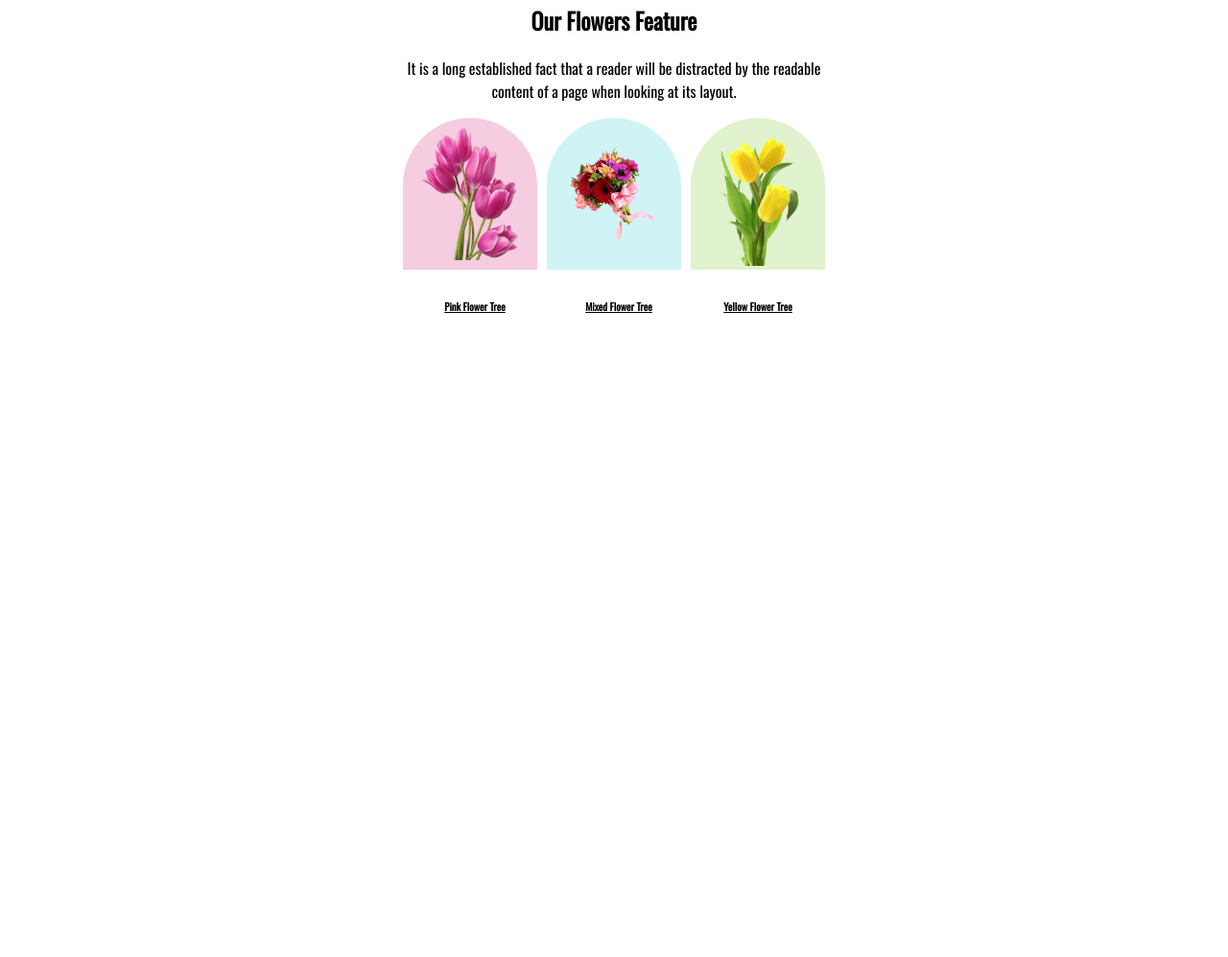
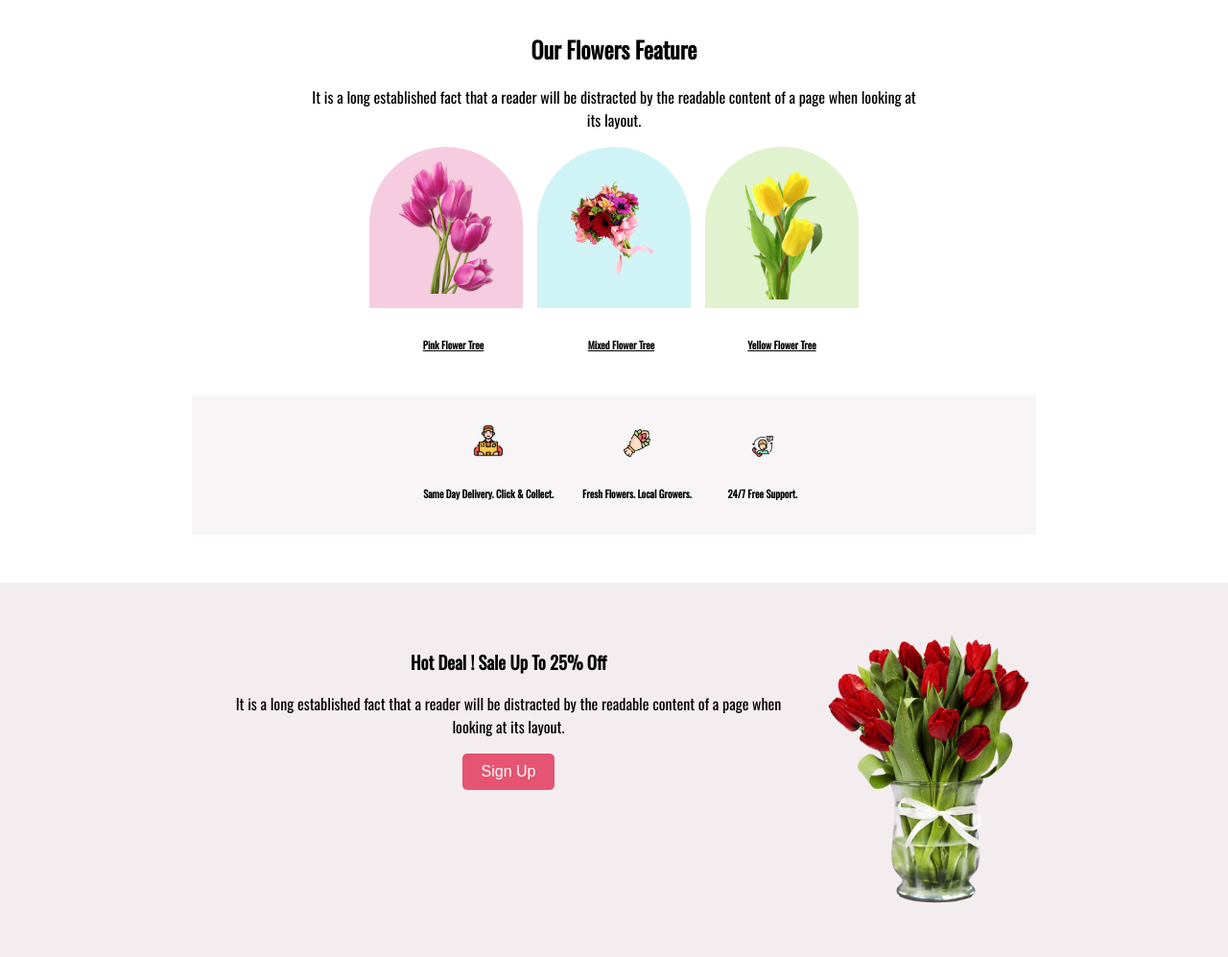
Before and after one commit to pkb1981/flower-shop-2023, a plain HTML site: page index.html in a window 1280 px wide. Shown: the part 362-1359 px from the top of the page at 96% size. Before the commit the page ends 800 px from the top, so only its background shows below. Drawn offline with nearby package versions, Linux system fonts and the light colour scheme.

Commit message:
hot deals section

```diff
--- a/index.html
+++ b/index.html
@@ -51,8 +51,41 @@
                         <h6>Yellow Flower Tree</h6>
                     </u>
                 </div>
+            </div>
+        </section>
+        <!-- activities section -->
+        <section>
+            <div class="support">
+                <div>
+                    <img src="./images/ac-1.png" alt="">
+                    <h6>Same Day Delivery. Click & Collect.</h6>
+                </div>
+                <div>
+                    <img src="./images/ac-2.png" alt="">
+                    <h6>Fresh Flowers. Local Growers.</h6>
+                </div>
+                <div>
+                    <img src="./images/ac-3.png" alt="">
+                    <h6>24/7 Free Support.</h6>
+                </div>
+            </div>
+        </section>
+        <!-- Hot deals section -->
+        <section>
+            <div class="hot-deals">
+                <div class="deals-text">
+                    <h3>Hot Deal ! Sale Up To 25% Off</h3>
+                    <p>It is a long established fact that a reader will be distracted by the readable content of a page
+                        when
+                        looking at its layout.</p>
+                    <button class="flower-button">Sign Up</button>
+                </div>
+                <img width="25%" class="deal-pic" src="./images/deal.png" alt="">
+            </div>
+        </section>
+        <!-- instagram section -->
+        <section>
 
-            </div>
         </section>
     </main>
 </body>
--- a/style.css
+++ b/style.css
@@ -10,6 +10,7 @@ body {
     display: flex;
     background-color: #f5e5e9;
     gap: 50px;
+    margin-bottom: 50px;
 }
 
 .banner-content {
@@ -32,17 +33,13 @@ body {
 }
 
 /* MAIN SECTION--FEATURE */
-main {
-    max-width: 1140px;
-    margin: 0 auto;
-}
 
 .feature-text {
     text-align: center;
 }
 
 .feature-text p {
-    padding: 0 30%;
+    padding: 0 25%;
 }
 
 .feature-flower {
@@ -58,23 +55,51 @@ main {
 
 #flower1 {
     background-color: #f5cce0;
-    padding: 10px 20px;
-    margin-right: 10px;
+    padding: 15px 30px;
+    margin-right: 15px;
     border-top-left-radius: 150px;
     border-top-right-radius: 150px;
 }
 
 #flower2 {
     background-color: #d0f4f6;
-    padding: 29px 20px;
-    margin-right: 10px;
+    padding: 34px 30px;
+    margin-right: 15px;
     border-top-left-radius: 150px;
     border-top-right-radius: 150px;
 }
 
 #flower3 {
     background-color: #e0f2ce;
-    padding: 4px 20px;
+    padding: 9px 30px;
     border-top-left-radius: 150px;
     border-top-right-radius: 150px;
 }
+
+/* activities section */
+.support {
+    display: flex;
+    gap: 30px;
+    background-color: #f7f5f5;
+    margin: 20px 200px 50px 200px;
+    justify-content: center;
+    text-align: center;
+    padding: 30px 40px 10px 40px;
+    align-items: baseline;
+}
+
+.support img {
+    width: 25%;
+}
+
+/* HOT DEALS SECTION */
+.hot-deals {
+    display: flex;
+    background-color: #f4edef;
+    padding: 50px 200px;
+}
+
+.deals-text {
+    text-align: center;
+    padding: 0 30px;
+}
```
Also changed, not shown: images/ac-1.png (added), images/ac-2.png (added), images/ac-3.png (added), images/deal.png (added).
